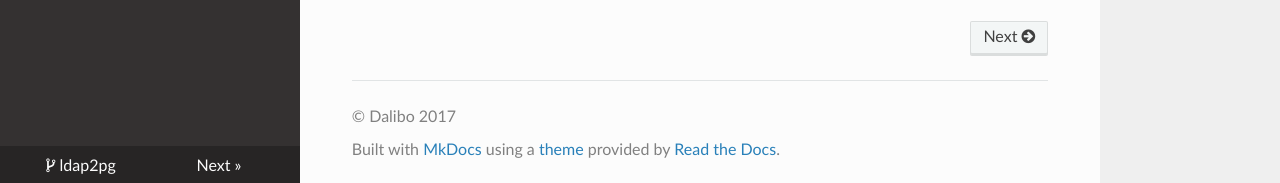
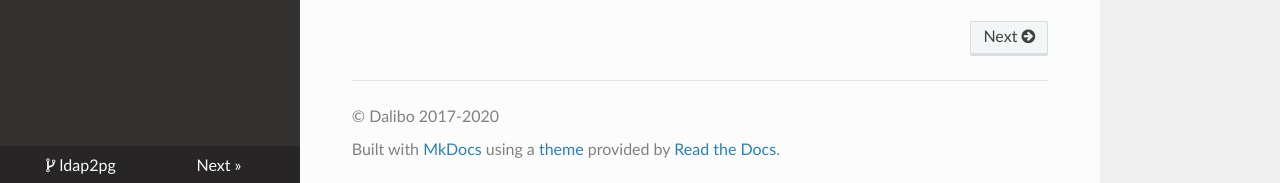
Before and after one commit to dalibo/ldap2pg, an MkDocs documentation site: the page built from docs/index.md, in a window 1280 px wide and 900 px high, scrolled down 864 px. Shown: the part 714-897 px from the top of the window. Built offline with MkDocs 1.6.1, drawn with Linux system fonts in a browser that asks for light colours; nearby versions of some CDN libraries.

Commit message:
Update copyright

```diff
--- a/mkdocs.yml
+++ b/mkdocs.yml
@@ -2,7 +2,7 @@
 site_name: ldap2pg documentation
 site_description: Synchronise Postgres roles from LDAP directory
 site_author: Dalibo Labs
-copyright: © Dalibo 2017
+copyright: © Dalibo 2017-2020
 repo_name: ldap2pg
 repo_url: https://github.com/dalibo/ldap2pg
 
```
